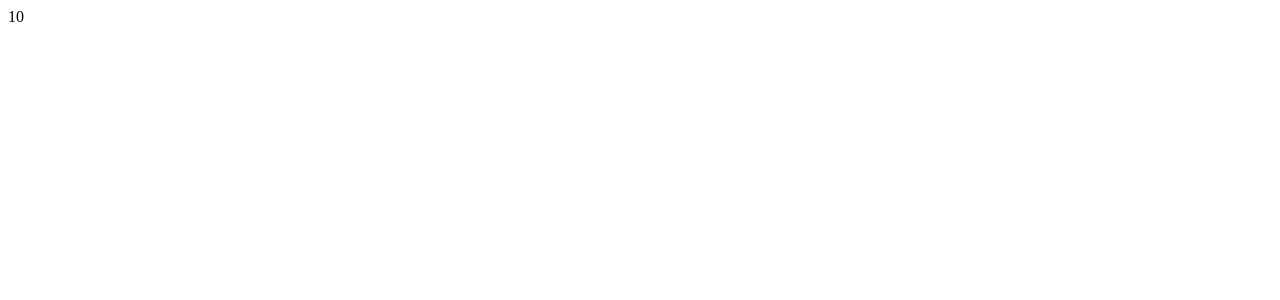
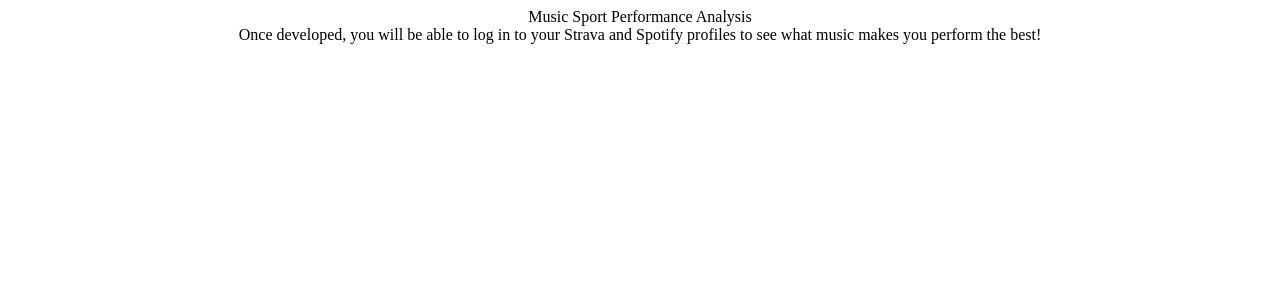
Before and after one commit to lilygostovic/music-sport-performance, a React (Create React App) app: page / in a window 1280 px wide. Shown: the top 300 px of the page. Built offline with nearby package versions, Linux system fonts and the light colour scheme.

Commit message:
Add basic content to Home.tsx

```diff
--- a/src/pages/Home.tsx
+++ b/src/pages/Home.tsx
@@ -1,7 +1,11 @@
 import React from "react";
 
-export const Home = () => {
-  const x = 10;
-
-  return <text>{x}</text>;
-};
+export const Home = () => (
+  <div style={{ display: "flex", flexDirection: "column", alignItems: "center" }}>
+    <text>Music Sport Performance Analysis</text>
+    <text>
+      Once developed, you will be able to log in to your Strava and Spotify profiles to see what
+      music makes you perform the best!
+    </text>
+  </div>
+);
```
